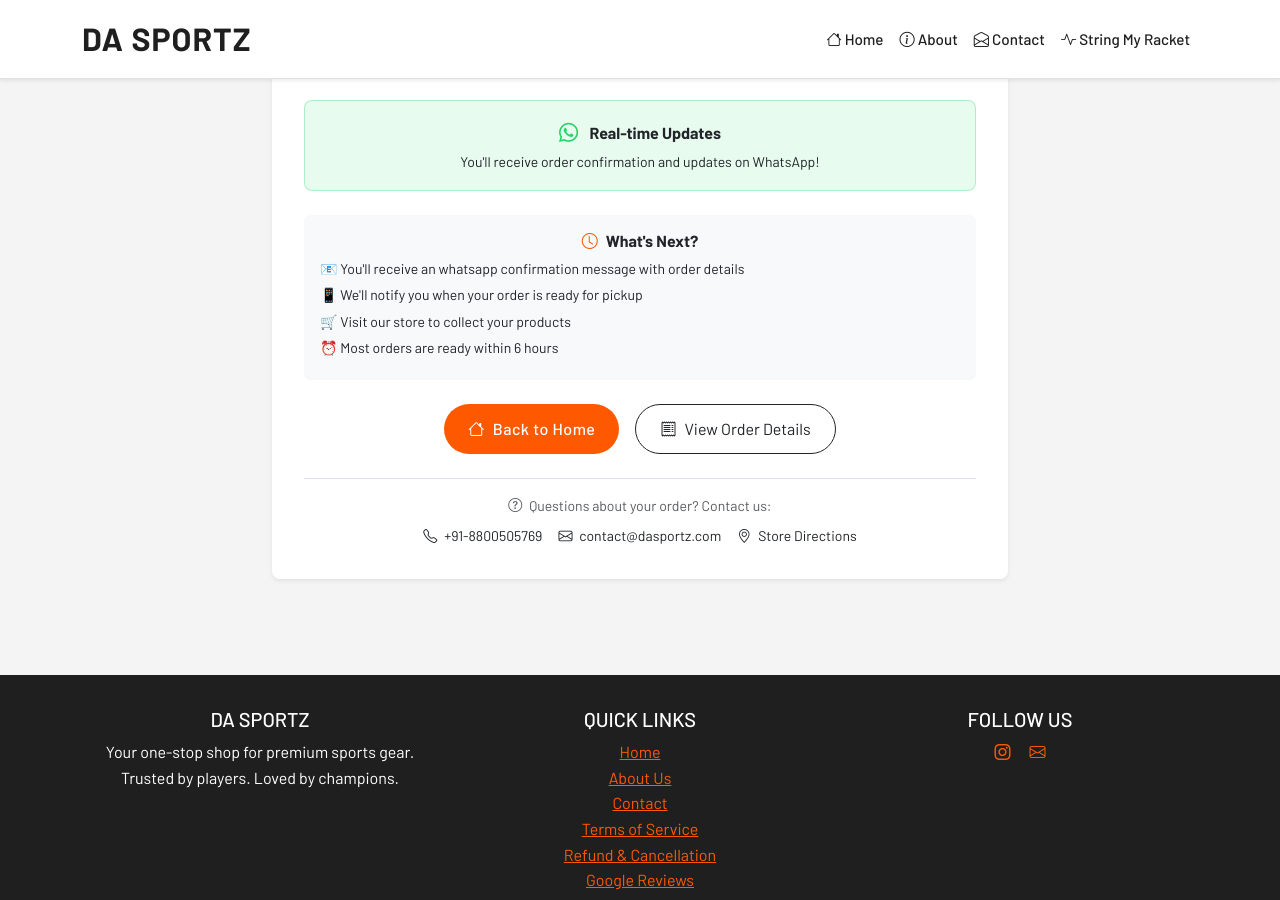
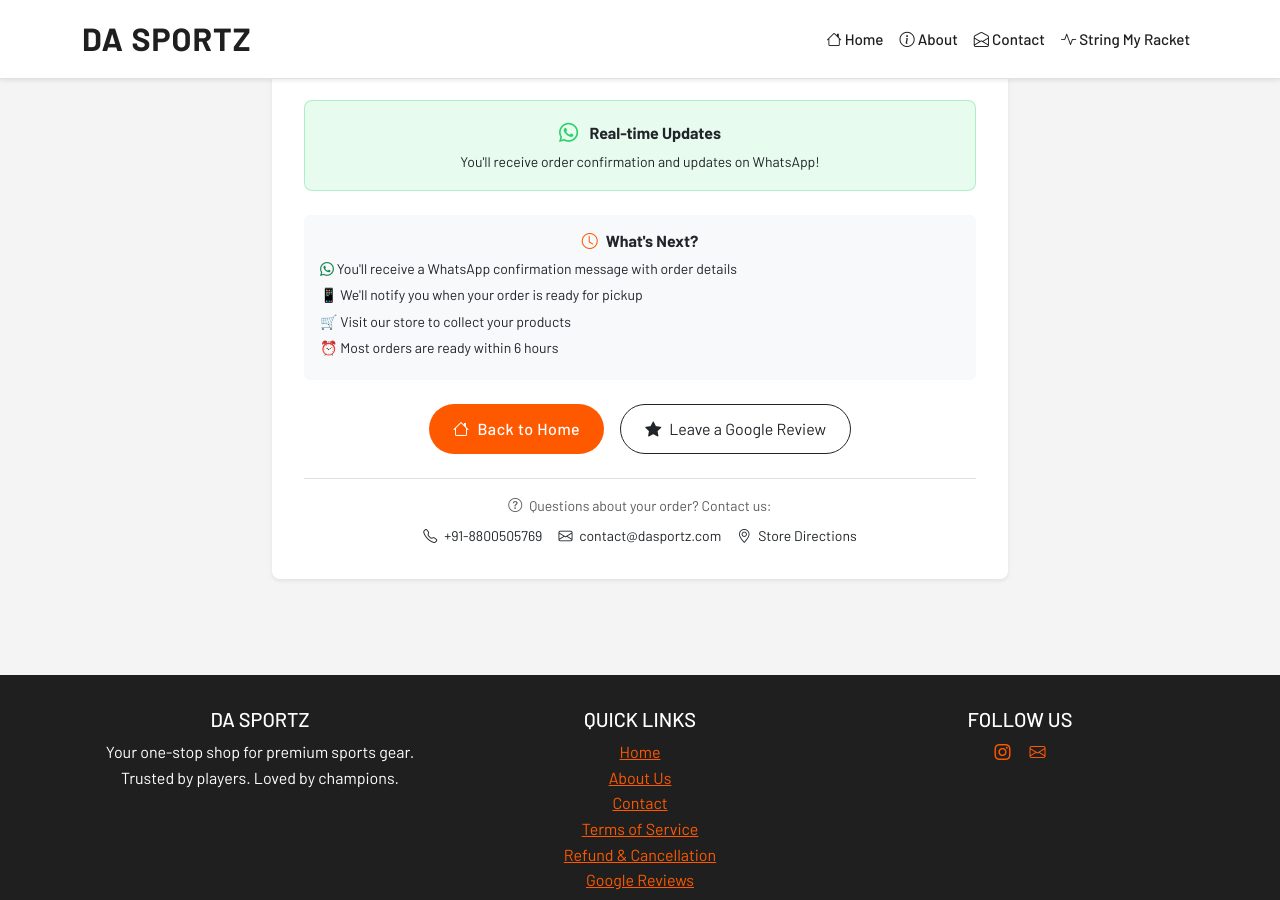
Before and after one commit to sportzda/sportzda.github.io, a Jekyll site: the page order-accepted.html, which Jekyll copies as it is, in a window 1280 px wide and 900 px high, scrolled down 667 px. Built offline with Jekyll 4.4.1, drawn with Linux system fonts in a browser that asks for light colours.

Commit message:
feat: add Google review button to order confirmation page and add .gitignore

```diff
--- a/order-accepted.html
+++ b/order-accepted.html
@@ -392,7 +392,8 @@
                                     <i class="bi bi-clock me-2" style="color: var(--accent-color);"></i>What's Next?
                                 </h6>
                                 <ul class="list-unstyled small text-start mb-0">
-                                    <li class="mb-1">📧 You'll receive an whatsapp confirmation message with order
+                                    <li class="mb-1"><i class="bi bi-whatsapp text-success"></i> You'll receive a
+                                        WhatsApp confirmation message with order
                                         details</li>
                                     <li class="mb-1">📱 We'll notify you when your order is ready for pickup</li>
                                     <li class="mb-1">🛒 Visit our store to collect your products</li>
@@ -405,8 +406,9 @@
                                 <a href="index.html" class="btn-custom text-center">
                                     <i class="bi bi-house me-2"></i>Back to Home
                                 </a>
-                                <a href="#" class="btn btn-outline-dark text-center">
-                                    <i class="bi bi-receipt me-2"></i>View Order Details
+                                <a href="https://g.page/r/CSjrZu6gP1vZEBM/review" target="_blank"
+                                    class="btn btn-outline-dark text-center">
+                                    <i class="bi bi-star-fill me-2"></i>Leave a Google Review
                                 </a>
                             </div>
 
```
Also changed, not shown: 1 other file.
